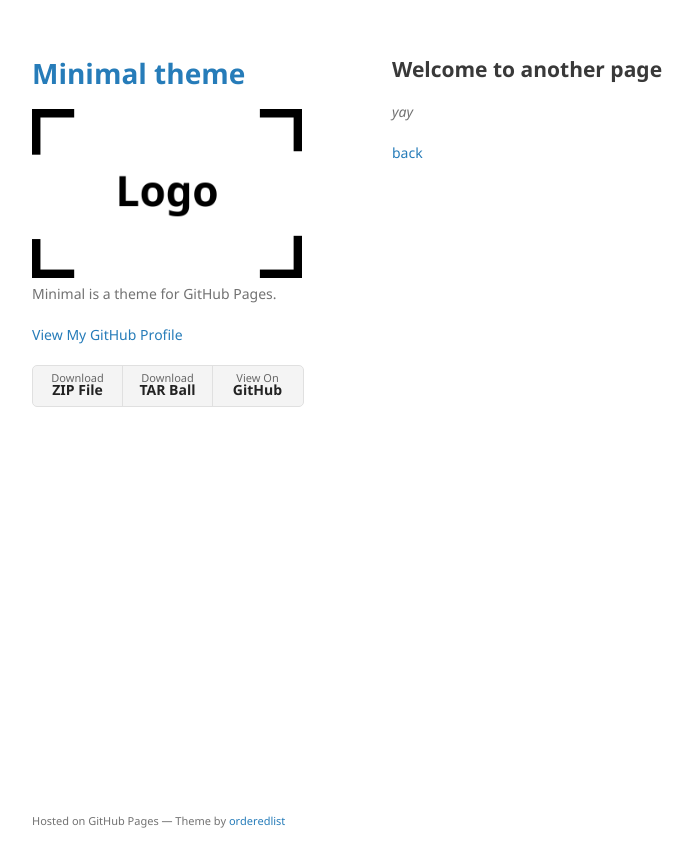
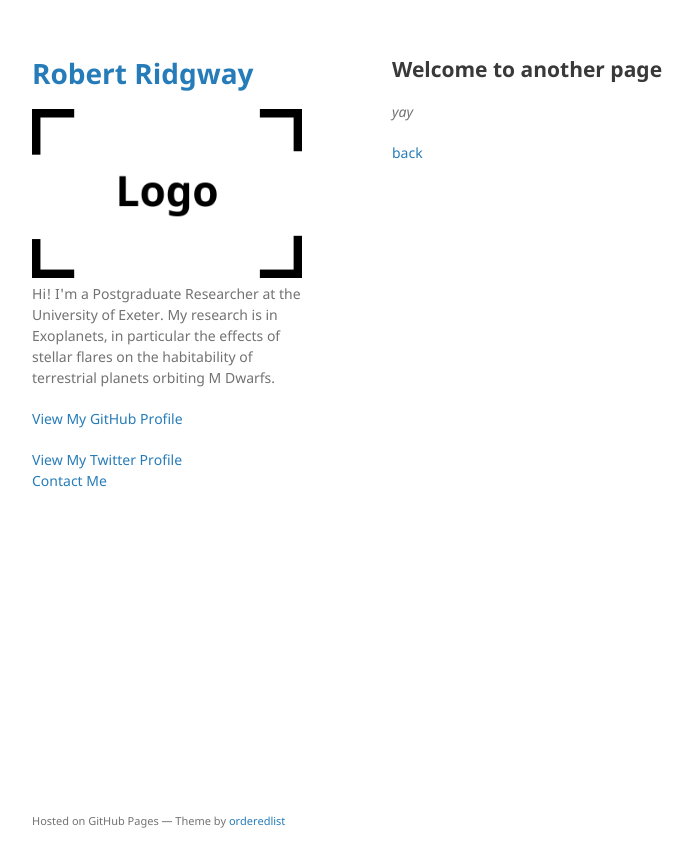
Before and after one commit to RobertRidgway/RobertRidgway.github.io, a Jekyll site: the page built from another-page.md, in a window 1280 px wide. Shown: the top 867 px of the page, without its empty margins (178-871 px from the left). Built offline with Jekyll 4.4.1, drawn with Linux system fonts in a browser that asks for light colours; our own code applies the rules of GitHub Pages for plain Markdown files.

Commit message:
Begin personalisation
Added some personal links.

```diff
--- a/_config.yml
+++ b/_config.yml
@@ -1,6 +1,5 @@
-title: Minimal theme
+title: Robert Ridgway
 logo: /assets/img/logo.png
-description: Minimal is a theme for GitHub Pages.
-show_downloads: true
+description: Hi! I'm a Postgraduate Researcher at the University of Exeter. My research is in Exoplanets, in particular the effects of stellar flares on the habitability of terrestrial planets orbiting M Dwarfs.
 google_analytics:
 theme: jekyll-theme-minimal
--- a/_layouts/default.html
+++ b/_layouts/default.html
@@ -28,6 +28,8 @@
 
         {% if site.github.is_user_page %}
         <p class="view"><a href="{{ site.github.owner_url }}">View My GitHub Profile</a></p>
+        <a href="https://twitter.com/robbieridgway">View My Twitter Profile </a><br>
+        <a href="mailto:rr364@exeter.ac.uk">Contact Me </a><br>
         {% endif %}
 
         {% if site.show_downloads %}
```
